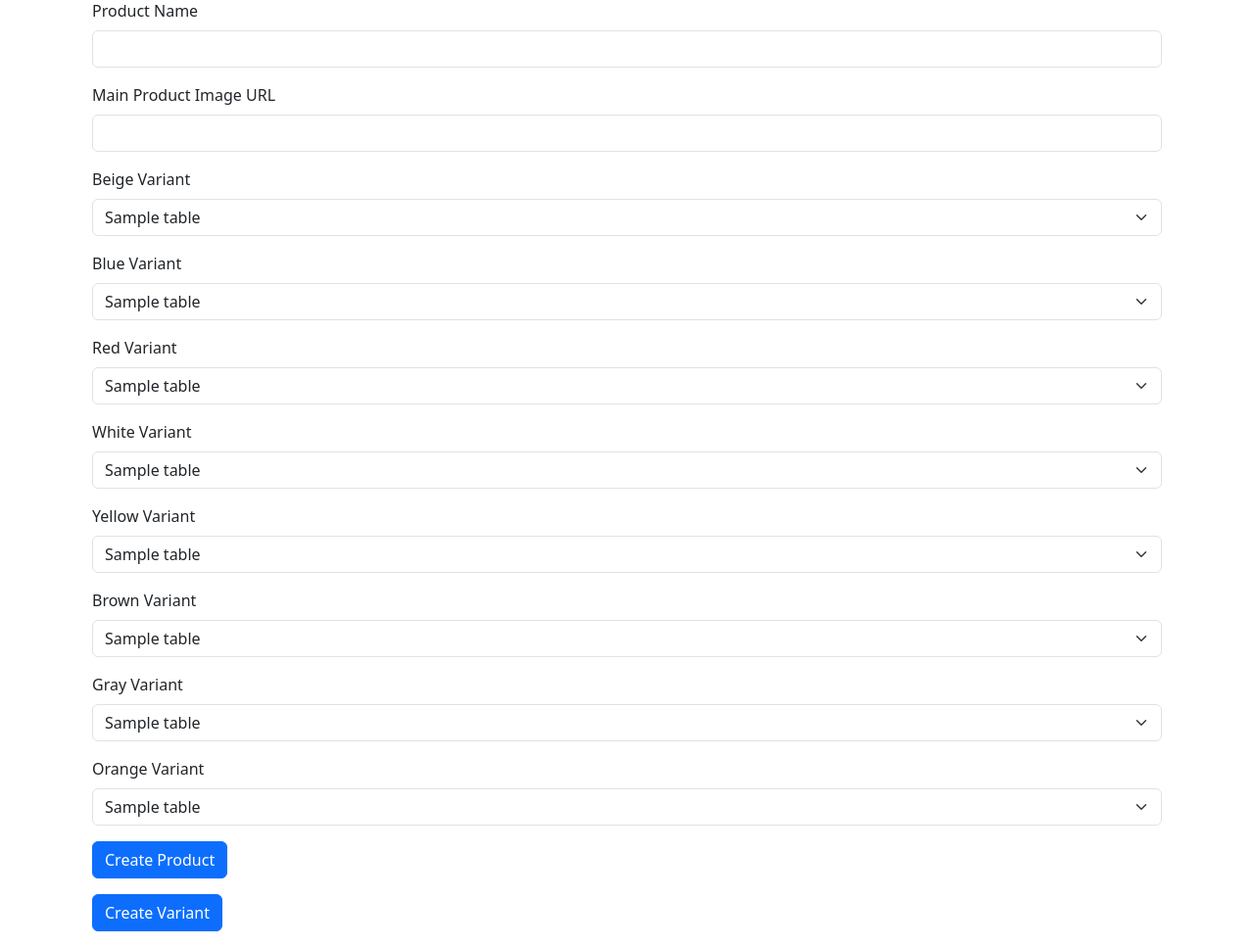
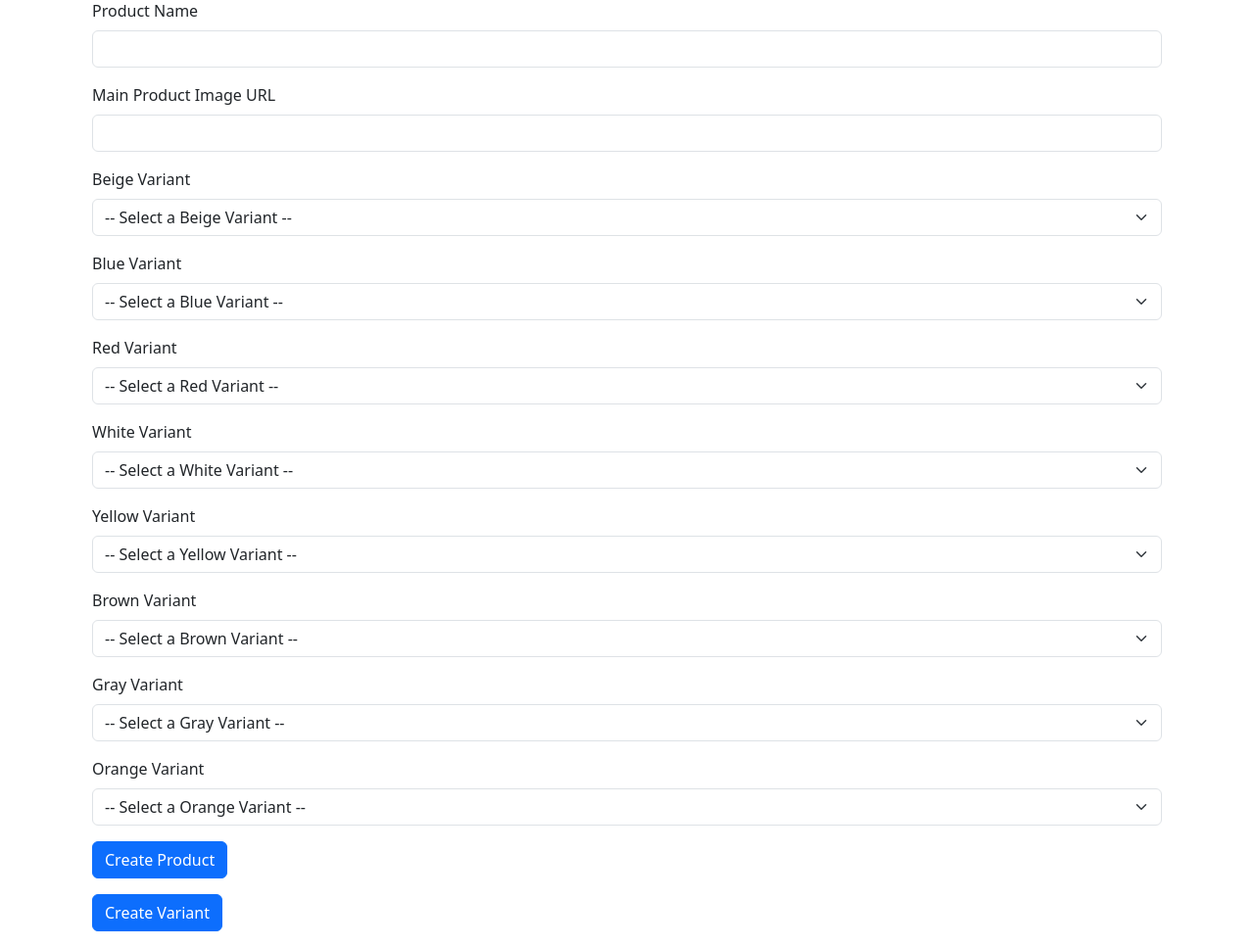
Before and after one commit to Roblangbot/SDC, a Django app: page /productCreation/ in a window 1280 px wide. Shown: the part 212-1179 px from the top of the page at 98% size. Run offline with Django 4.2, Linux system fonts and the light colour scheme; tables that the repository leaves empty hold one stand-in row (values such as "Sample post").

Commit message:
Update Cart, Product Page, Product Creation Bug Fixed

```diff
--- a/SDC/social_dc/templates/product.html
+++ b/SDC/social_dc/templates/product.html
@@ -7,10 +7,10 @@
         <h2 class="p-2 text-center fw-bold">PRODUCT</h2>
     </div>
     <div class="container">
-        <div class="row">
+        <div class="row ">
             {% for product in products %}
             <div class="col-12 col-sm-6 col-md-4 col-lg-3 mb-4">
-                <a href="">
+                <a href="{% url 'productPage' product.id %}" class="text-decoration-none">
                     <div class="card h-100">
                         <img src="{{ product.productimage }}" class="card-img-top" alt="{{ product.productname }}">
                         <div class="card-body">
--- a/SDC/social_dc/templates/variantCreation.html
+++ b/SDC/social_dc/templates/variantCreation.html
@@ -10,7 +10,7 @@
     </script>
 
 <div class="container text-center">
-    VARIANT CREATION
+    <h2>VARIANT CREATION</h2>
 </div>
 
 {% if success_message %}
@@ -19,7 +19,7 @@
 </script>
 {% endif %}
 
-<h1>Add a T-Shirt Model with Color URLs</h1>
+<h3>Add a T-Shirt Model with Color URLs</h3>
 <form method="POST">
     {% csrf_token %}
     {{ form.as_p }}
--- a/SDC/social_dc/urls.py
+++ b/SDC/social_dc/urls.py
@@ -7,7 +7,7 @@
     path('product/', views.product, name="product"),
     path('contacts/', views.contacts, name="contacts"),
     path('cart/', views.cart, name="cart"),
-    path('itemPage/', views.itemPage, name="itemPage"),
+    path('productPage/<int:productID>', views.productPage, name="productPage"),
     path('adminRegistration/', views.adminRegistration, name="register"),
     path('adminLogin/', views.adminLogin, name="login"),
     path('orderedItems/', views.orderedItems, name="orderedItems"),
@@ -17,4 +17,6 @@
     path('productCreation/', views.productCreation, name="productCreation"),
     path('variantCreation/', views.variantCreation, name="variantCreation"),
     path('analysis/', views.analysis, name="analysis"),
+    path('add-to-cart/<int:productID>/', views.add_to_cart, name='add_to_cart'),
+
 ]
--- a/SDC/social_dc/views.py
+++ b/SDC/social_dc/views.py
@@ -1,7 +1,8 @@
 from django.contrib import messages
-from django.shortcuts import render, redirect
-from .models import (ProductTable, BeigeTable, RedTable, BlueTable, GrayTable, BrownTable, YellowTable, WhiteTable, OrangeTable, PriceTable)
+from django.shortcuts import render, redirect, get_object_or_404
+from .models import (ProductTable, BeigeTable, RedTable, BlueTable, GrayTable, BrownTable, YellowTable, WhiteTable, OrangeTable, PriceTable, SizeTable, ColorTable, OrderTable, SalesTable)
 from .forms import ProductForm, variantForm
+from django.utils import timezone
 
 # Create your views here.
 
@@ -17,28 +18,134 @@
 def aboutus(request):
     return render(request, 'about.html')
 
+def productCreation(request):
+    # Load all color variant options
+    beige_variants = BeigeTable.objects.order_by('-beigeid')  # no `.values()`
+    yellow_variants = YellowTable.objects.order_by('-yellowid')
+    red_variants = RedTable.objects.order_by('-redid')
+    white_variants = WhiteTable.objects.order_by('-whiteid')
+    brown_variants = BrownTable.objects.order_by('-brownid')
+    blue_variants = BlueTable.objects.order_by('-blueid')
+    gray_variants = GrayTable.objects.order_by('-grayid')
+    orange_variants = OrangeTable.objects.order_by('-orangeid')
+
+    if request.method == 'POST':
+        form = ProductForm(request.POST)
+        if form.is_valid():
+            form.save()
+            return redirect('productCreation')  # Or another success page
+    else:
+        form = ProductForm()
+
+    return render(request, 'productCreation.html', {
+        'form': form,
+        'beige_variants': beige_variants,
+        'yellow_variants': yellow_variants,
+        'red_variants': red_variants,
+        'white_variants': white_variants,
+        'brown_variants': brown_variants,
+        'blue_variants': blue_variants,
+        'gray_variants': gray_variants,
+        'orange_variants': orange_variants,  # fixed typo
+    })
+
+
 def product(request):
     # Fetch all products
     products = ProductTable.objects.all()
 
+    # Fetch the price once, assuming it's the same for all products
+    design_price = PriceTable.objects.filter(priceid=1).first()
+    price = design_price.amount if design_price else 0
+
     product_data = []
-
     for product in products:
-        products = ProductTable.objects.all()
-        design_price = PriceTable.objects.filter(priceid=1).first()
-
-        product_data = []
-        for product in products:
-            product_data.append({
-                'productname': product.productname,
-                'productimage': product.productimage,
-                'price': design_price.amount if design_price else 0,
-            })
+        product_data.append({
+            'id': product.productid,
+            'productname': product.productname,
+            'productimage': product.productimage,
+            'price': price,
+        })
 
     return render(request, 'product.html', {'products': product_data})
 
-def itemPage(request):
-    return render(request, 'itemPage.html')
+def productPage(request, productID):
+    product = get_object_or_404(ProductTable, productid=productID)
+    amount = PriceTable.objects.filter(priceid=1).first()
+    price = amount.amount if amount else 0
+    size_variants = SizeTable.objects.all()
+
+    # Collect only existing color variants
+    color_variants = []
+    if product.blueid:
+        color_variants.append({'name': 'Blue', 'image_url': product.blueid.blueimage})
+    if product.beigeid:
+        color_variants.append({'name': 'Beige', 'image_url': product.beigeid.beigeimage})
+    if product.redid:
+        color_variants.append({'name': 'Red', 'image_url': product.redid.redimage})
+    if product.grayid:
+        color_variants.append({'name': 'Gray', 'image_url': product.grayid.grayimage})
+    if product.whiteid:
+        color_variants.append({'name': 'White', 'image_url': product.whiteid.whiteimage})
+    if product.brownid:
+        color_variants.append({'name': 'Brown', 'image_url': product.brownid.brownimage})
+    if product.orangeid:
+        color_variants.append({'name': 'Orange', 'image_url': product.orangeid.orangeimage})
+    if product.yellowid:
+        color_variants.append({'name': 'Yellow', 'image_url': product.yellowid.yellowimage})
+
+    return render(request, 'productPage.html', {
+        'product': product,
+        'price': price,
+        'color_variants': color_variants,
+        'size_variants': size_variants,
+    })
+
+def add_to_cart(request, productID):
+    if request.method == 'POST':
+        size_id = request.POST.get('size_id')
+        color_name = request.POST.get('color')  # Get the selected color name
+        quantity = int(request.POST.get('quantity', 1))
+
+        # Fetch product and size
+        product = get_object_or_404(ProductTable, productid=productID)
+        size = get_object_or_404(SizeTable, sizeid=size_id)
+
+        # Fetch the correct color variant table based on the color selected
+        if color_name == 'Beige':
+            color_variant = get_object_or_404(BeigeTable)
+        elif color_name == 'Blue':
+            color_variant = get_object_or_404(BlueTable)
+        elif color_name == 'Brown':
+            color_variant = get_object_or_404(BrownTable)
+        elif color_name == 'Gray':
+            color_variant = get_object_or_404(GrayTable)
+        elif color_name == 'Orange':
+            color_variant = get_object_or_404(OrangeTable)
+        elif color_name == 'Red':
+            color_variant = get_object_or_404(RedTable)
+        elif color_name == 'White':
+            color_variant = get_object_or_404(WhiteTable)
+        elif color_name == 'Yellow':
+            color_variant = get_object_or_404(YellowTable)
+        # Add more conditions for other color variants (e.g., Gray, White, etc.)
+
+        # Create sales reference
+        sales = SalesTable.objects.create(saledate=timezone.now())
+
+        # Create order entry
+        order = OrderTable.objects.create(
+            productid=product,
+            sizeid=size,
+            colorid=color_variant,  # Reference to the color variant image from the selected table
+            quantity=quantity,
+            salesid=sales
+        )
+
+        return redirect('cart_page')  # or your desired destination
+    else:
+        return redirect('productPage', productID=productID)
+
 
 def contacts(request):
     return render(request, 'contacts.html')
@@ -61,39 +168,6 @@
 def analysis(request):
     return render(request, 'analysis.html')
 
-def productCreation(request):
-    # Load all color variant options
-    beige_variants = BeigeTable.objects.order_by('-beigeid').values('name', 'beigeid')
-    yellow_variants = YellowTable.objects.order_by('-yellowid').values('name', 'yellowid')
-    red_variants = RedTable.objects.order_by('-redid').values('name', 'redid')
-    white_variants = WhiteTable.objects.order_by('-whiteid').values('name', 'whiteid')
-    brown_variants = BrownTable.objects.order_by('-brownid').values('name', 'brownid')
-    blue_variants = BlueTable.objects.order_by('-blueid').values('name', 'blueid')
-    gray_variants = GrayTable.objects.order_by('-grayid').values('name', 'grayid')
-    orange_varaints = OrangeTable.objects.order_by('-orangeid').values('name', 'orangeid')
-    # Add more colors here...
-
-
-    if request.method == 'POST' and form.is_valid():
-        form = ProductForm(request.POST or None)
-        if form.is_valid():
-            form.save()
-            return redirect('productCreation')  # or any success URL
-    else:
-        form = ProductForm()
-
-    return render(request, 'productCreation.html', {
-        'form': form,
-        'beige_variants': beige_variants,
-        'yellow_variants': yellow_variants,
-        'red_variants': red_variants,
-        'white_variants': white_variants,
-        'brown_variants': brown_variants,
-        'blue_variants': blue_variants,
-        'gray_variants': gray_variants,
-        'orange_variants': orange_varaints,
-        # Add more to context as needed
-    })
 
 def variantCreation(request):
     if request.method == 'POST':
```
Also changed, not shown: SDC/social_dc/models.py (+51 -14 lines), SDC/social_dc/templates/itempage.html (deleted, +0 -10 lines), SDC/social_dc/templates/productPage.html (added, +80 -0 lines).
